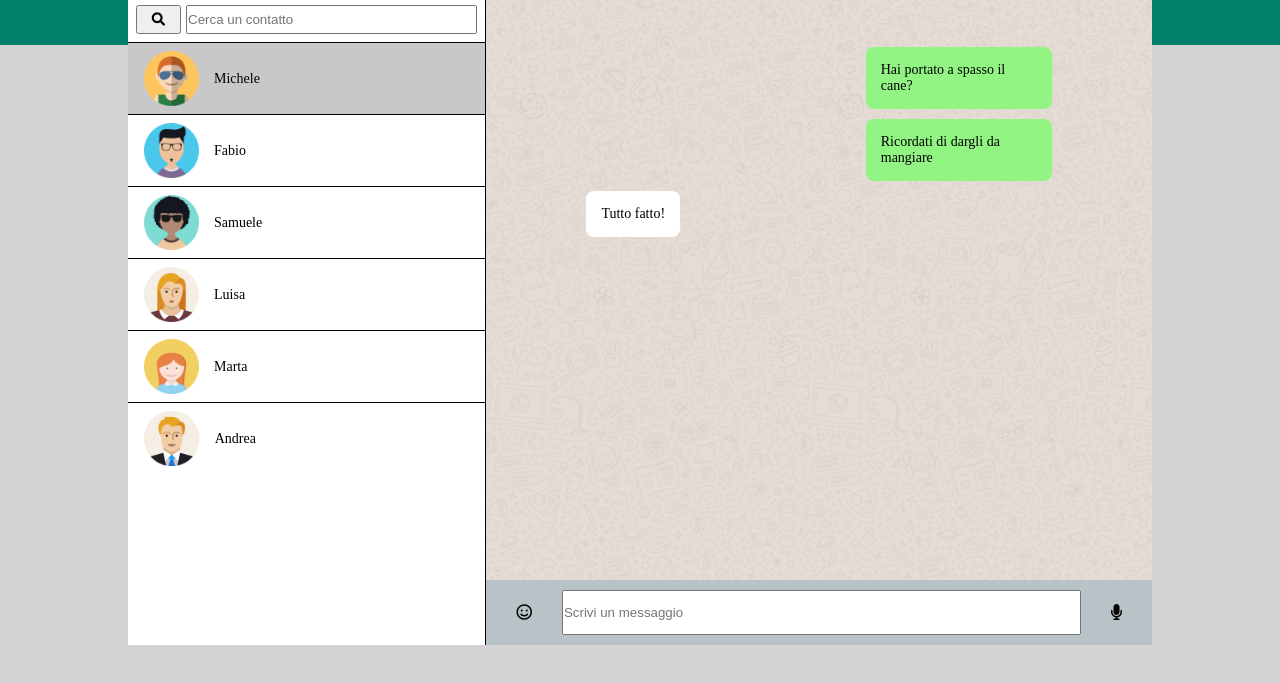
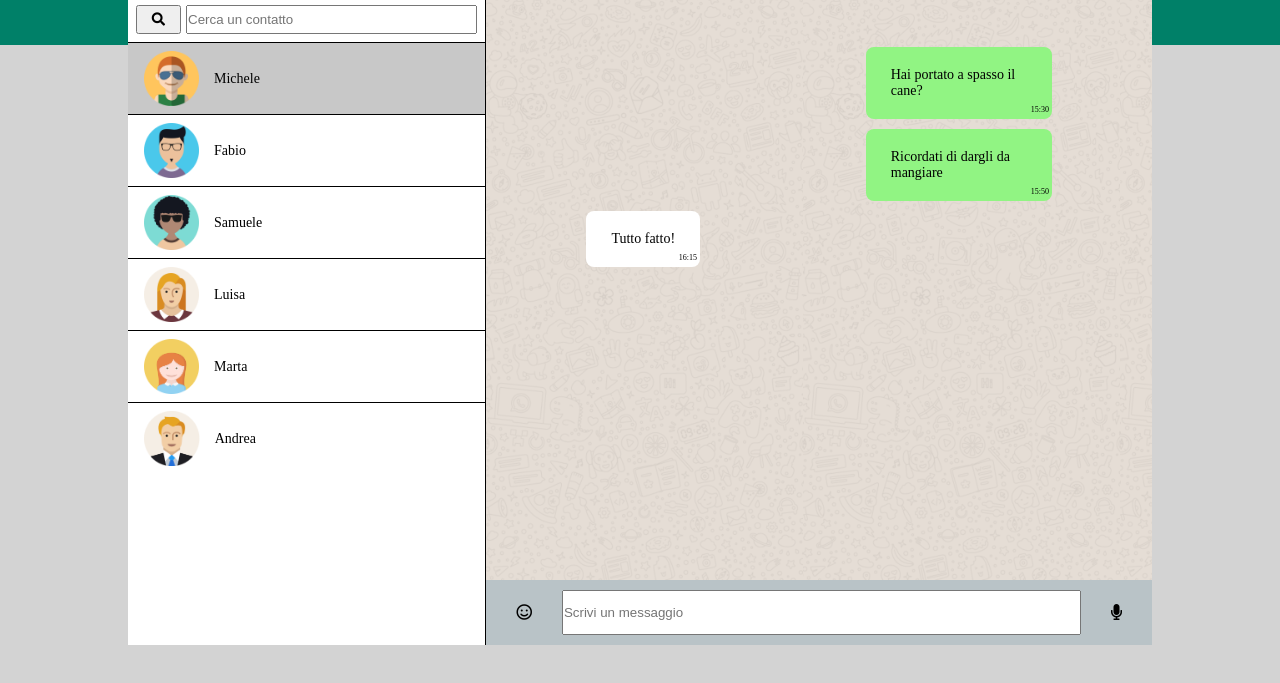
Before and after one commit to ValerioFarina/vue-boolzapp, a plain HTML site: page index.html in a window 1280 px wide. Shown: the part 115-798 px from the top of the page. Drawn offline with nearby package versions, Linux system fonts and the light colour scheme.

Commit message:
Milestone 3: fatto in modo che, insieme al testo del messaggio, compaia anche l'ora di invio del messaggio

```diff
--- a/index.html
+++ b/index.html
@@ -68,8 +68,13 @@
 
                     <section id="chat">
                         <div id ="messages">
-                            <div v-for="object in contacts[currentIndex].messages" class="message" :class="object.status">
-                                {{ object.message }}
+                            <div v-for="element in contacts[currentIndex].messages" class="message" :class="element.status">
+                                <div class="text">
+                                    {{ element.message }}
+                                </div>
+                                <div class="hour">
+                                    {{ getHour(element) }}
+                                </div>
                             </div>
                         </div>
 
--- a/main.js
+++ b/main.js
@@ -133,10 +133,13 @@ var app = new Vue({
     },
 
     methods: {
+        // this function adds a new message to the currently displayed conversation
+        // the message will appear (inside the div with id "messages") to the right and within a green box
+        // the message will not be sent if it is an empty string
         sendMessage() {
             if (this.newMessage != '') {
                 let myMessage = {
-                    date: undefined,
+                    date: '',
                     message: this.newMessage,
                     status: 'sent'
                 };
@@ -145,6 +148,15 @@ var app = new Vue({
 
                 this.newMessage = '';
             }
+        },
+
+        // this function takes as input an object representing a message
+        // and returns as output a string corresponding to the hour the message was sent
+        // this returned string is a substring of message.date
+        getHour(message) {
+            let firstIndex = message.date.indexOf(' ') + 1;
+            let lastIndex = message.date.length - 3
+            return message.date.slice(firstIndex, lastIndex);
         }
     }
 });
--- a/style.css
+++ b/style.css
@@ -75,7 +75,8 @@ header .avatar {
 }
 
 #chat .message {
-    padding: 15px;
+    position: relative;
+    padding: 20px 25px;
     border-radius: 8px;
     clear: both;
     max-width: 40%;
@@ -91,6 +92,13 @@ header .avatar {
 #chat .message.sent {
     float: right;
     background-color: #91f483;
+}
+
+#chat .message .hour {
+    font-size: 8px;
+    position: absolute;
+    bottom: 5px;
+    right: 3px;
 }
 
 #chat #messages {
```
